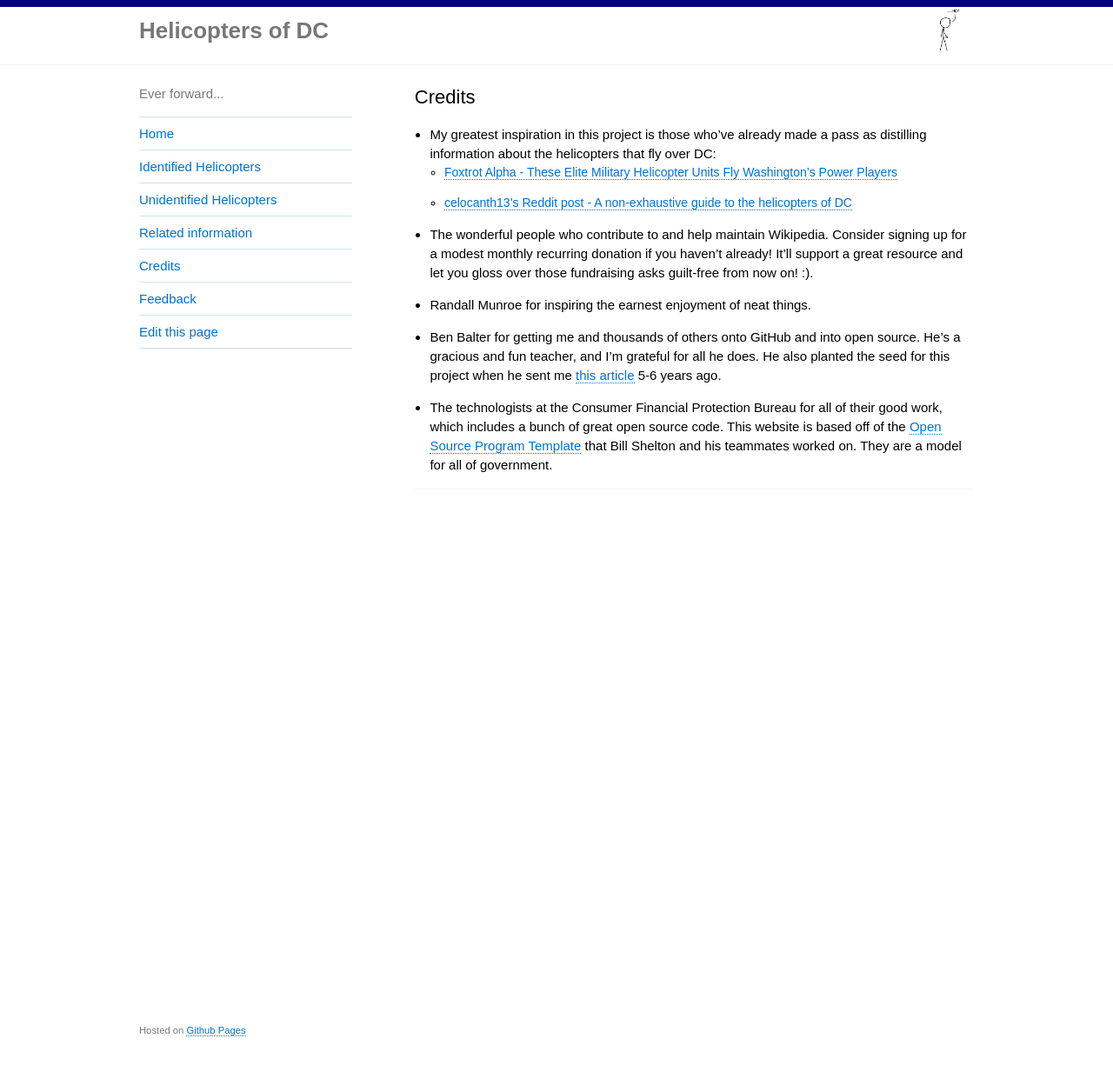
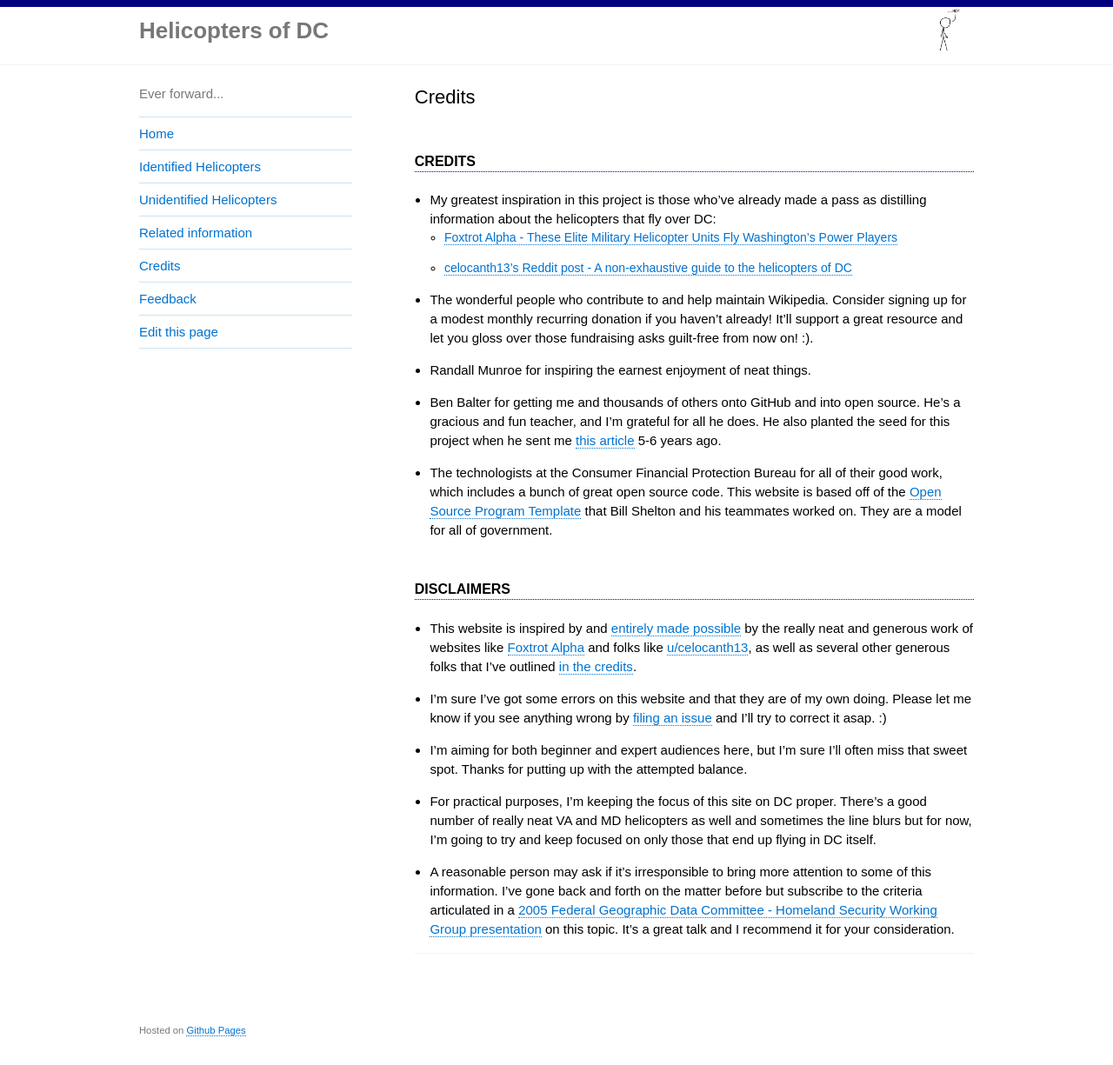
Before and after one commit to gbinal/dc-helicopters, a Jekyll site: the page built from pages/credits.md, in a window 1280 px wide and 1225 px high. Shown: the whole window at 87% size. Built offline with Jekyll 4.4.1, drawn with Linux system fonts in a browser that asks for light colours.

Commit message:
adding disclaimers to the credits page

```diff
--- a/pages/credits.md
+++ b/pages/credits.md
@@ -4,6 +4,7 @@ title: "Credits"
 permalink: /credits/
 ---
 
+#### Credits
 
 * My greatest inspiration in this project is those who've already made a pass as distilling information about the helicopters that fly over DC:
   * [Foxtrot Alpha - These Elite Military Helicopter Units Fly Washington's Power Players](https://foxtrotalpha.jalopnik.com/these-elite-military-helicopter-units-fly-washingtons-p-1704260996)
@@ -12,3 +13,8 @@ permalink: /credits/
 * Randall Munroe for inspiring the earnest enjoyment of neat things.
 * Ben Balter for getting me and thousands of others onto GitHub and into open source.  He's a gracious and fun teacher, and I'm grateful for all he does.  He also planted the seed for this project when he sent me [this article](https://www.buzzfeed.com/marcambinder/secret-armies-an-exclusive-look-at-10-secret-us) 5-6 years ago.
 * The technologists at the Consumer Financial Protection Bureau for all of their good work, which includes a bunch of great open source code.  This website is based off of the [Open Source Program Template](https://github.com/virtix/open-source-program-template/) that Bill Shelton and his teammates worked on.  They are a model for all of government.
+
+
+#### Disclaimers
+
+{% include disclaimers.md %}
```
